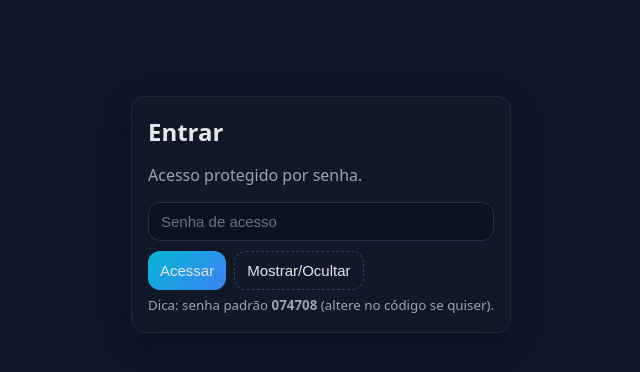
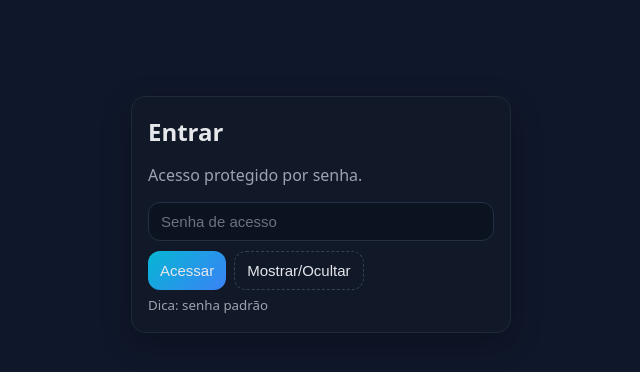
Before and after one commit to acsoccer/lista_de_chegada, a plain HTML site: page index.html in a window 1280 px wide. Shown: the whole page, without its empty margins (319-959 px from the left). Drawn offline with nearby package versions, Linux system fonts and the light colour scheme.

Commit message:
Update index.html

```diff
--- a/index.html
+++ b/index.html
@@ -78,7 +78,7 @@
       <button id="entrarBtn" class="primary">Acessar</button>
       <button id="mostrarBtn" class="ghost">Mostrar/Ocultar</button>
     </div>
-    <small class="muted">Dica: senha padrão <strong>074708</strong> (altere no código se quiser).</small>
+    <small class="muted">Dica: senha padrão</small>
   </div>
 </section>
 
```
